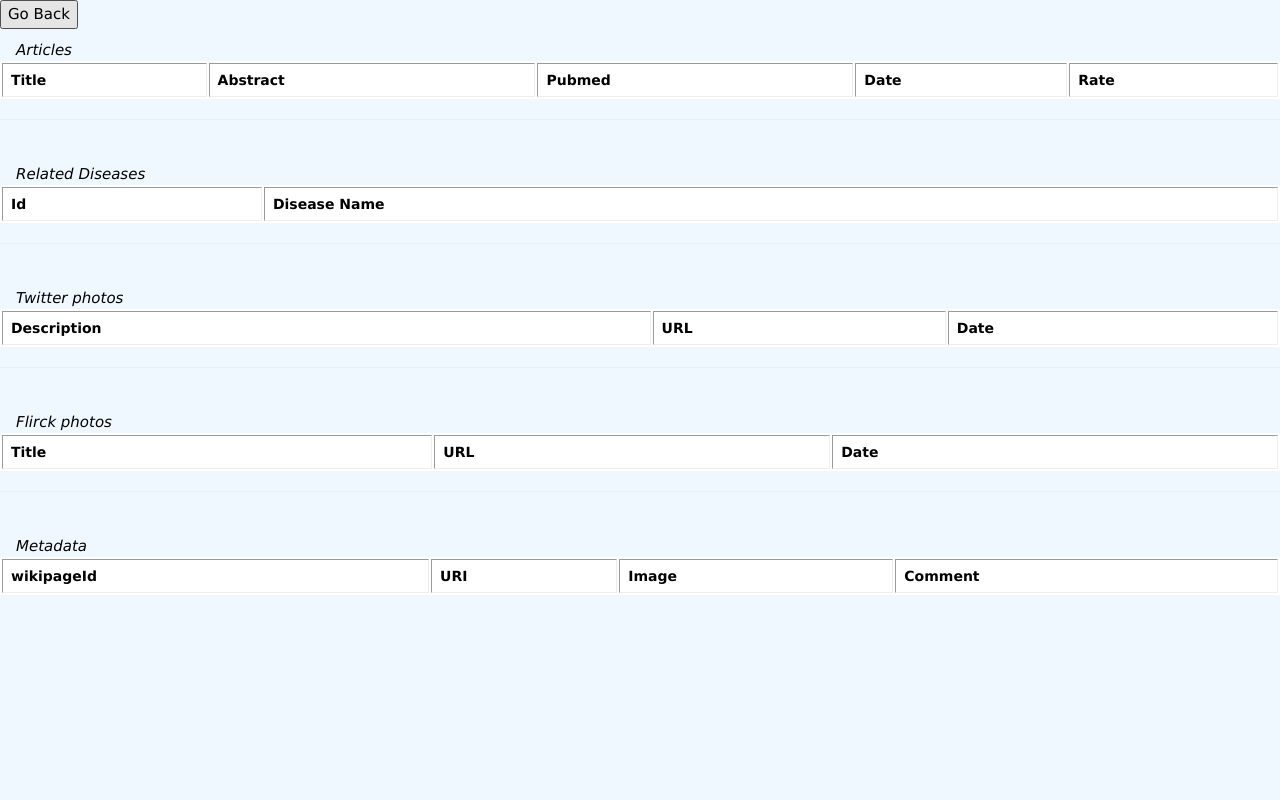
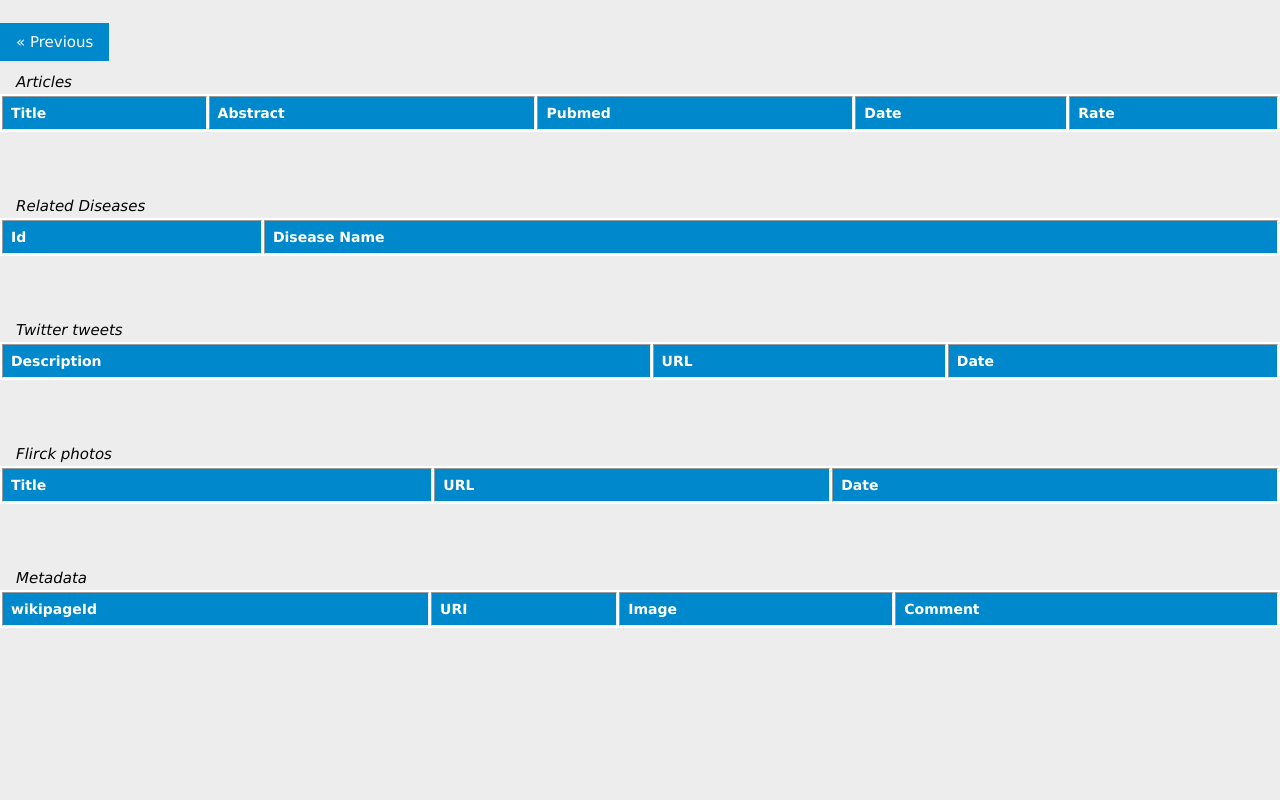
Before and after one commit to aND04/search-engine-diseases, a PHP site: page /resultPage.html in a window 1280 px wide. Run offline with PHP 8.4, Linux system fonts and the light colour scheme; lists and menus that the app fills with data are empty; some libraries are stand-ins or nearby versions.

Commit message:
Final commit

```diff
--- a/webapp/public/javaScript/resultPage.js
+++ b/webapp/public/javaScript/resultPage.js
@@ -135,7 +135,7 @@ function post() {
             }
 
             //criar o titulo das colunas
-            var titles = '<tr> <em>Twitter photos</em><th>Description</th> <th>URL</th> <th>Date</th> </tr>';
+            var titles = '<tr> <em>Twitter tweets</em><th>Description</th> <th>URL</th> <th>Date</th> </tr>';
 
             //escreve as linhas na tabela
             var trHTML = '';
@@ -183,7 +183,7 @@ function post() {
             var trHTML = '';
             $.each(flickrList, function (i, item) {
                 trHTML += '<tr><td><span itemprop="name">' + decodeURIComponent(escape(window.atob(item.title))) +
-                    '</span></td><td><span itemprop="url"> <a target="_blank" href="' + item.url + '">  ' + item.url + '</a></span></td><td><span  itemprop="datePublished"> ' + item.flickr_date + ' </span></td></tr>';
+                    '</span></td><td><span itemprop="url"> <img src="' + item.url + '">  ' + '</a></span></td><td><span  itemprop="datePublished"> ' + item.flickr_date + ' </span></td></tr>';
             });
 
             // limpar as linhas
--- a/webapp/public/resultPage.html
+++ b/webapp/public/resultPage.html
@@ -21,7 +21,9 @@
 
 <body onload="post()">
 
-<button onclick="goBack()">Go Back</button>
+<br>
+<a href="#" class="previous" onclick="goBack()">&laquo; Previous</a>
+<br>
 
 <!-- Menu Navigation Bar -->
 <div class="menu">
@@ -66,7 +68,7 @@
         <span itemscope itemtype="http://schema.org/Twitter">
             <table id="twitter" border="2">
                 <tr>
-                    <em>Twitter photos</em>
+                    <em>Twitter tweets</em>
                     <th>Description</th>
                     <th>URL</th>
                     <th>Date</th>
--- a/webapp/public/styles/page.css
+++ b/webapp/public/styles/page.css
@@ -9,7 +9,7 @@
 body {
     margin: 0 auto;
     background-size: contain;
-    background: aliceblue;
+    background: rgba(11, 5, 5, 0.07);
 }
 
 .autocomplete{
@@ -41,6 +41,8 @@ th{
     font-size: 14px;
     text-align: left;
     padding: 8px;
+    color: white;
+    background-color: #0088cc;
 }
 
 td{
@@ -48,3 +50,29 @@ td{
     text-align: left;
     padding: 8px;
 }
+
+.previous {
+    background-color: #0088cc;
+    color: #fdfdfe;
+
+}
+
+a {
+    text-decoration: none;
+    display: inline-block;
+    padding: 8px 16px;
+}
+a {
+    text-decoration: none;
+    display: inline-block;
+    padding: 8px 16px;
+}
+
+a:hover {
+    background-color:  #2d62d3;
+    color: #fdfdfe;
+}
+
+i:hover {
+    color: #0088cc;
+}
```
